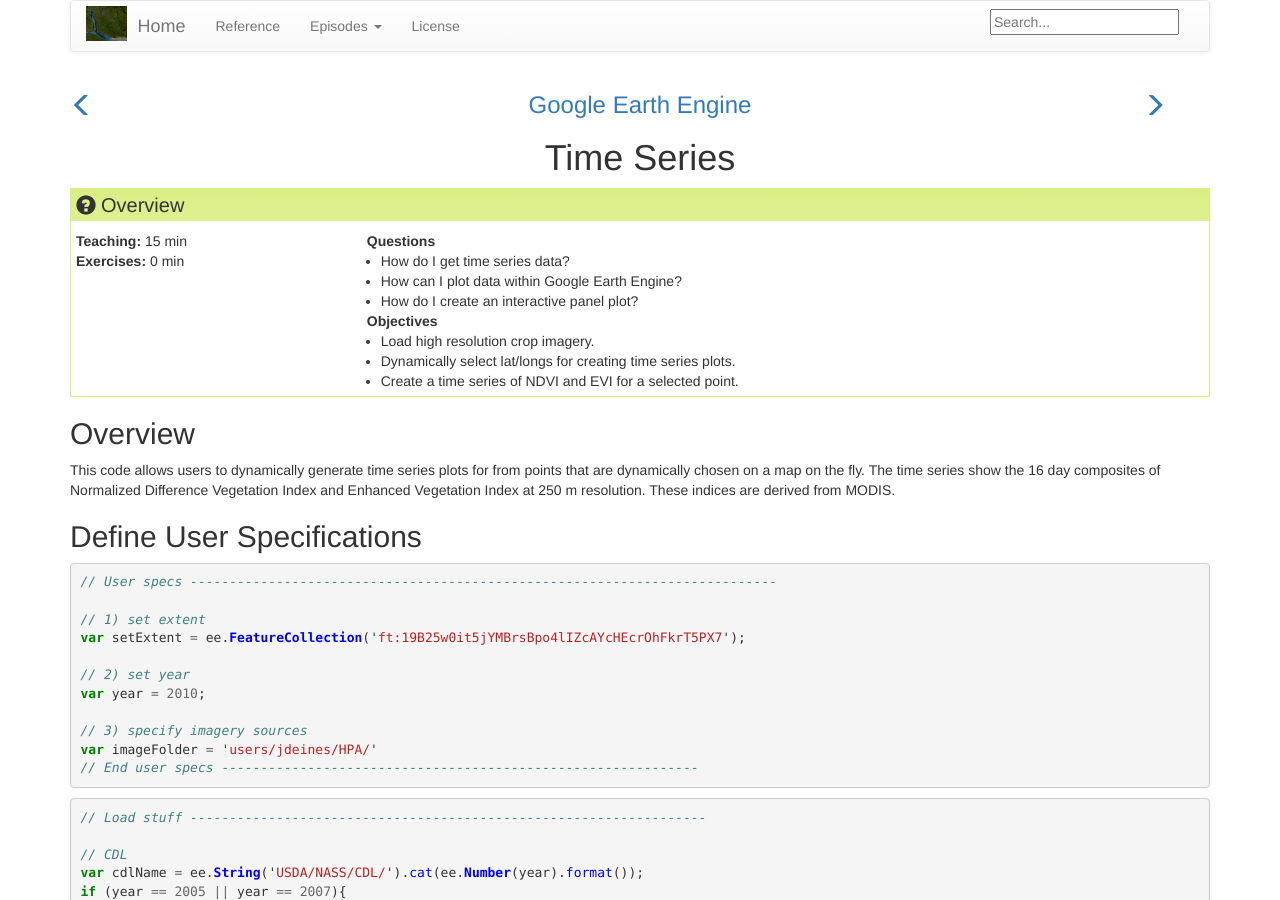
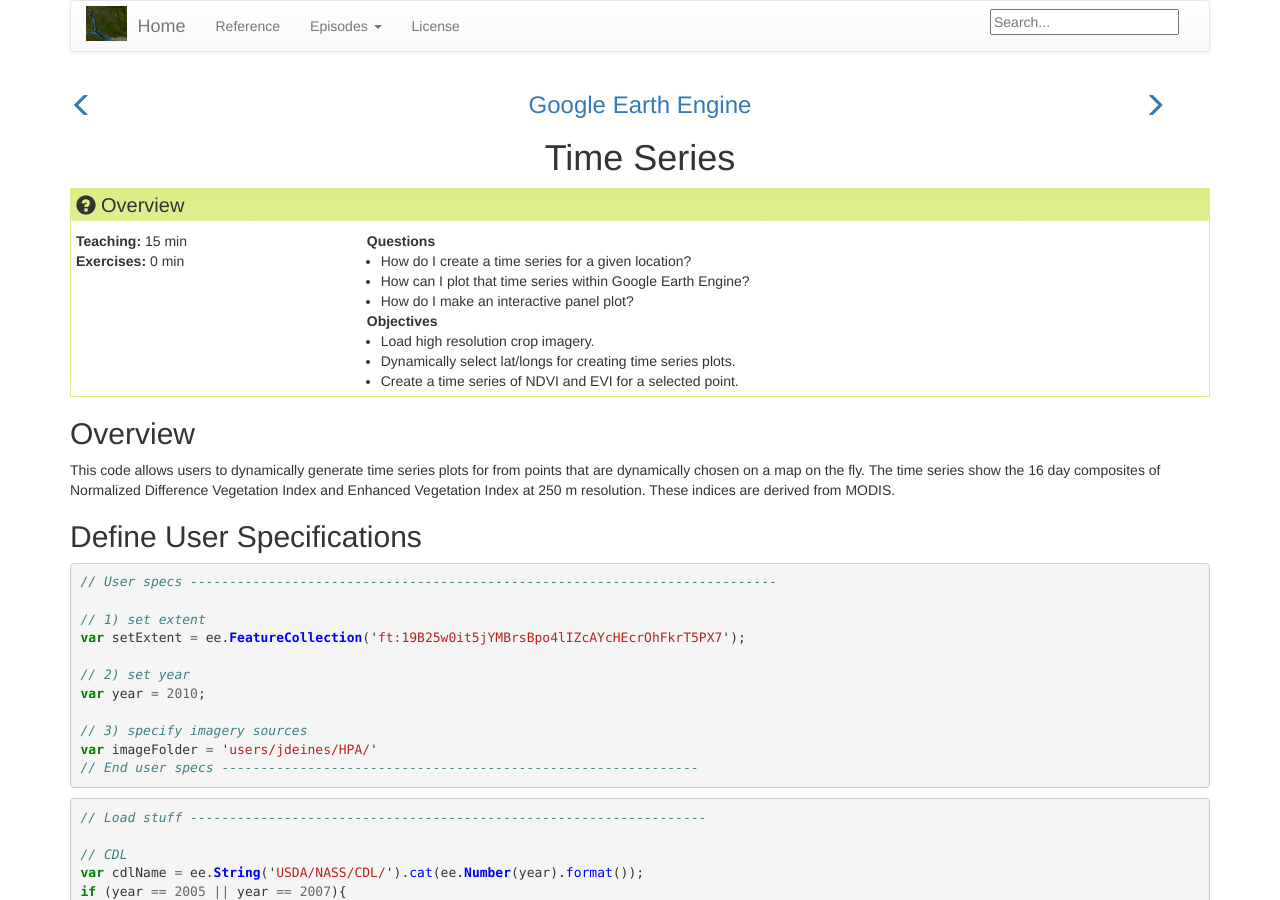
Before and after one commit to geohackweek/GoogleEarthEngine, a Jekyll site: the page built from _episodes/06-time-series.md, in a window 1280 px wide and 900 px high. Built offline with Jekyll 4.4.1, drawn with Linux system fonts in a browser that asks for light colours.

```diff
--- a/_episodes/06-time-series.md
+++ b/_episodes/06-time-series.md
@@ -3,9 +3,9 @@ title: "Time Series"
 teaching: 15
 exercises: 0
 questions:
-- How do I get time series data?
-- How can I plot data within Google Earth Engine?
-- "How do I create an interactive panel plot?"
+- How do I create a time series for a given location?
+- How can I plot that time series within Google Earth Engine?
+- "How do I make an interactive panel plot?"
 objectives:
 - "Load high resolution crop imagery."
 - "Dynamically select lat/longs for creating time series plots."
```
